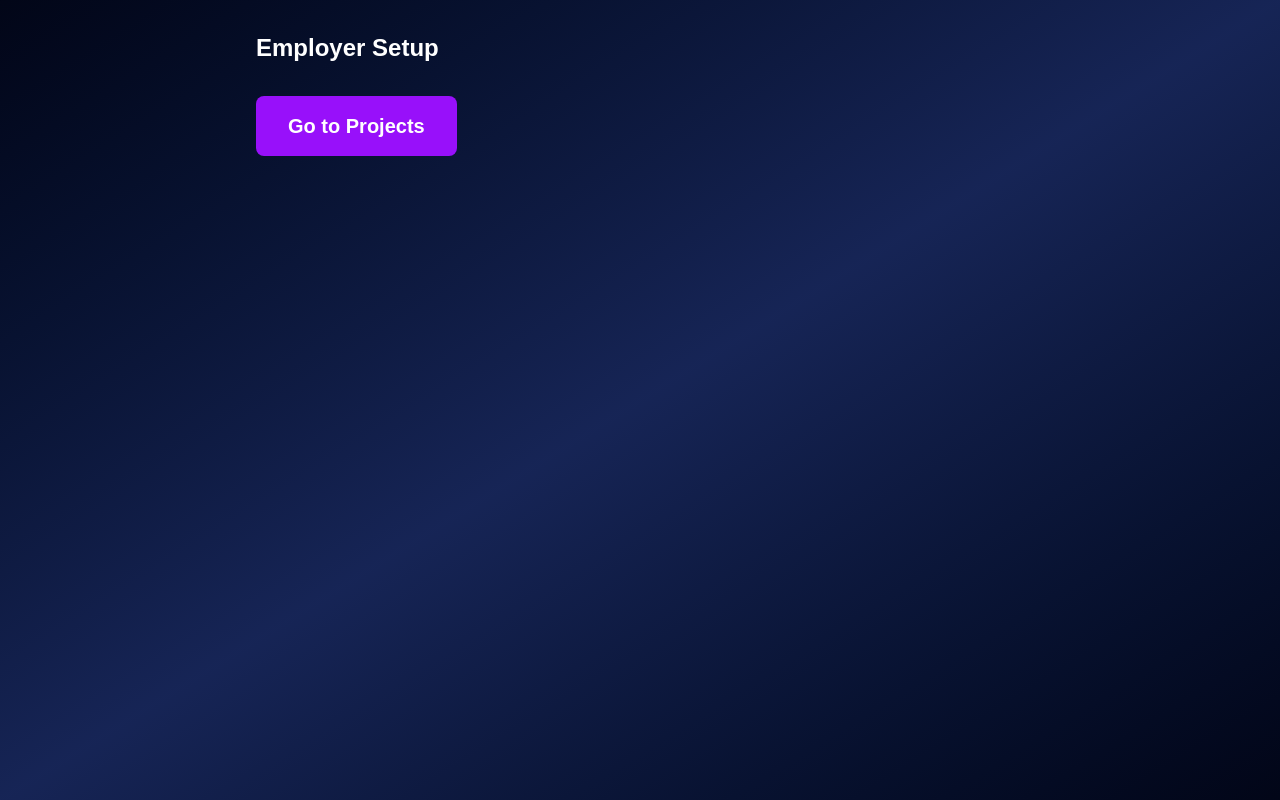
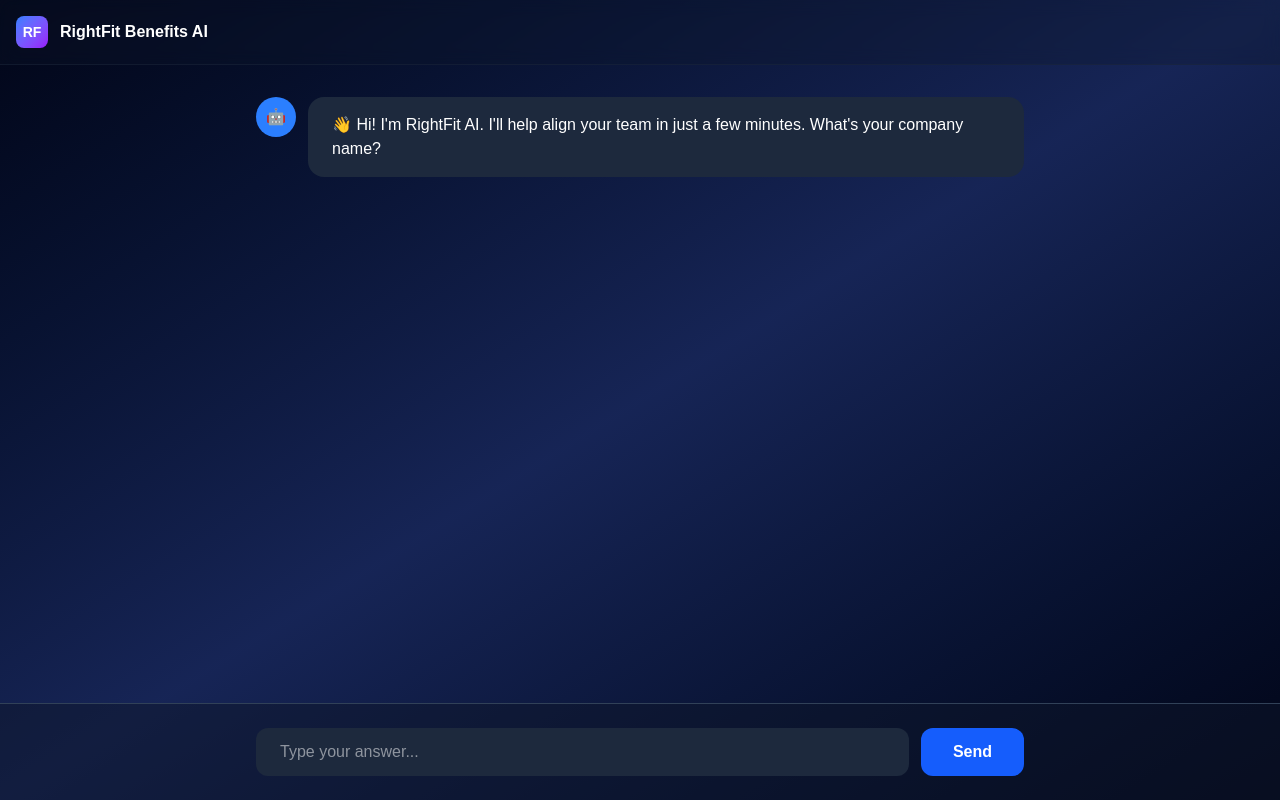
Before and after one commit to dbrazavi-web/broker-matcher, a Next.js app: page /ai-chat in a window 1280 px wide. Built offline with nearby package versions, Linux system fonts and the light colour scheme.

Commit message:
Restore full AI chat with all questions and followups

```diff
--- a/app/ai-chat/page.jsx
+++ b/app/ai-chat/page.jsx
@@ -1,5 +1,5 @@
 'use client';
-import { useState, Suspense } from 'react';
+import { useState, useEffect, useRef, Suspense } from 'react';
 import { useRouter, useSearchParams } from 'next/navigation';
 
 function ChatContent() {
@@ -7,124 +7,195 @@ function ChatContent() {
   const searchParams = useSearchParams();
   const role = searchParams?.get('role') || 'employer';
 
+  const [messages, setMessages] = useState([
+    { role: 'ai', content: role === 'broker'
+      ? "👋 Hi! I'm RightFit AI. Let me get you set up in our broker network - takes 2 minutes. What's your firm name?"
+      : "👋 Hi! I'm RightFit AI. I'll help align your team in just a few minutes. What's your company name?"
+    }
+  ]);
+  const [input, setInput] = useState('');
   const [step, setStep] = useState(0);
-  const [answers, setAnswers] = useState({});
+  const [data, setData] = useState({});
+  const [showFollowups, setShowFollowups] = useState(false);
+  const messagesEndRef = useRef(null);
 
-  // BROKER: Show follow-up questions immediately
-  if (role === 'broker' && step === 0) {
-    const ready = answers.q1 && answers.q2 && answers.q3 && answers.q4;
+  useEffect(() => {
+    messagesEndRef.current?.scrollIntoView({ behavior: "smooth" });
+  }, [messages]);
+
+  const employerQuestions = [
+    { key: 'name', q: "What's your company name?", type: 'text' },
+    { key: 'size', q: "How many employees?", type: 'buttons', opts: ['10-50', '51-200', '201-500', '500+'] },
+    { key: 'email', q: "Your email?", type: 'text' },
+    { key: 'industry', q: "What industry?", type: 'buttons', opts: ['Technology', 'Healthcare', 'Finance', 'Retail', 'Other'] }
+  ];
+
+  const brokerQuestions = [
+    { key: 'name', q: "What's your firm name?", type: 'text' },
+    { key: 'email', q: "Your email?", type: 'text' },
+    { key: 'years', q: "Years of experience?", type: 'buttons', opts: ['0-5', '5-10', '10-15', '15+'] },
+    { key: 'clientSize', q: "Sweet spot client size?", type: 'buttons', opts: ['10-50', '51-200', '201-500', '500+'] },
+    { key: 'specialty', q: "Primary specialty?", type: 'buttons', opts: ['SMB Focus', 'Enterprise', 'Cost Optimization', 'Tech Industry', 'Healthcare'] }
+  ];
+
+  const questions = role === 'broker' ? brokerQuestions : employerQuestions;
+  const currentQ = questions[step];
+
+  const addMsg = (r, c) => setMessages(m => [...m, { role: r, content: c }]);
+
+  const handleAnswer = (ans) => {
+    addMsg('user', ans);
+    const newData = { ...data, [currentQ.key]: ans };
+    setData(newData);
+
+    // EMPLOYER: Show predictions after industry
+    if (role === 'employer' && currentQ.key === 'industry') {
+      setTimeout(() => {
+        setMessages(m => [...m, { role: 'predict' }]);
+      }, 800);
+      return;
+    }
+
+    // BROKER: Show followups after specialty
+    if (role === 'broker' && currentQ.key === 'specialty') {
+      setTimeout(() => {
+        addMsg('ai', 'Perfect! 4 quick follow-ups (30 seconds)...');
+        setTimeout(() => {
+          setShowFollowups(true);
+          setMessages(m => [...m, { role: 'followups' }]);
+        }, 1000);
+      }, 500);
+      return;
+    }
+
+    // Next question
+    if (step < questions.length - 1) {
+      setStep(step + 1);
+      setTimeout(() => addMsg('ai', questions[step + 1].q), 600);
+    }
+  };
 
   return (
-      <div className="min-h-screen bg-gradient-to-br from-slate-950 via-blue-950 to-slate-950 text-white p-8">
+    <div className="min-h-screen bg-gradient-to-br from-slate-950 via-blue-950 to-slate-950 text-white flex flex-col">
+      <nav className="border-b border-slate-800/50 bg-slate-900/30 backdrop-blur p-4">
+        <div className="flex items-center gap-3">
+          <div className="w-8 h-8 bg-gradient-to-br from-blue-500 to-purple-600 rounded-lg flex items-center justify-center">
+            <span className="font-bold text-sm">RF</span>
+          </div>
+          <span className="font-bold">RightFit Benefits AI</span>
+        </div>
+      </nav>
+
+      <div className="flex-1 overflow-auto p-8">
+        <div className="max-w-3xl mx-auto space-y-4">
+          {messages.map((m, i) => (
+            <div key={i}>
+              {m.role === 'ai' && (
+                <div className="flex gap-3">
+                  <div className="w-10 h-10 bg-blue-500 rounded-full flex items-center justify-center flex-shrink-0">🤖</div>
+                  <div className="bg-slate-800 rounded-2xl px-6 py-4">{m.content}</div>
+                </div>
+              )}
+              {m.role === 'user' && (
+                <div className="flex justify-end">
+                  <div className="bg-blue-600 rounded-2xl px-6 py-4">{m.content}</div>
+                </div>
+              )}
+              {m.role === 'predict' && <PredictBox onAccept={() => router.push('/platform/projects')} />}
+              {m.role === 'followups' && <FollowupsBox onComplete={() => router.push('/platform/broker/dashboard')} />}
+            </div>
+          ))}
+          <div ref={messagesEndRef} />
+        </div>
+      </div>
+
+      <div className="border-t border-slate-700 bg-slate-900/50 p-6">
         <div className="max-w-3xl mx-auto">
-          <h1 className="text-2xl font-bold mb-8">Broker Setup - 4 Quick Questions</h1>
-
-          <div className="bg-green-900/30 border-2 border-green-500/50 rounded-xl p-6">
-            <div className="space-y-4 mb-6">
-
-              <div className="bg-slate-900/50 rounded p-4">
-                <p className="text-sm mb-3">Do SMB clients (10-100 employees) get same response time as larger clients?</p>
-                <div className="flex gap-2">
-                  {['Yes', 'No', 'Depends'].map(opt => (
-                    <button
-                      key={opt}
-                      onClick={() => setAnswers({...answers, q1: opt})}
-                      className={`px-4 py-2 rounded transition ${answers.q1 === opt ? 'bg-green-600 text-white' : 'bg-slate-800 text-slate-300 hover:bg-slate-700'}`}
-                    >
+          {!showFollowups && currentQ?.type === 'buttons' && (
+            <div className="flex flex-wrap gap-2 mb-4">
+              {currentQ.opts.map(opt => (
+                <button key={opt} onClick={() => handleAnswer(opt)} className="px-4 py-2 bg-slate-800 hover:bg-slate-700 rounded-lg text-sm transition">
                   {opt}
                 </button>
               ))}
             </div>
-              </div>
-
-              <div className="bg-slate-900/50 rounded p-4">
-                <p className="text-sm mb-3">What's your minimum client size?</p>
-                <div className="flex gap-2">
-                  {['No min', '10-50', '50-100', '100+'].map(opt => (
-                    <button
-                      key={opt}
-                      onClick={() => setAnswers({...answers, q2: opt})}
-                      className={`px-4 py-2 rounded transition ${answers.q2 === opt ? 'bg-green-600 text-white' : 'bg-slate-800 text-slate-300 hover:bg-slate-700'}`}
-                    >
-                      {opt}
-                    </button>
-                  ))}
-                </div>
-              </div>
-
-              <div className="bg-slate-900/50 rounded p-4">
-                <p className="text-sm mb-3">Would employers pay $999/month for guaranteed same-day response?</p>
-                <div className="flex gap-2">
-                  {['Yes', 'Maybe', 'No'].map(opt => (
-                    <button
-                      key={opt}
-                      onClick={() => setAnswers({...answers, q3: opt})}
-                      className={`px-4 py-2 rounded transition ${answers.q3 === opt ? 'bg-green-600 text-white' : 'bg-slate-800 text-slate-300 hover:bg-slate-700'}`}
-                    >
-                      {opt}
-                    </button>
-                  ))}
-                </div>
-              </div>
-
-              <div className="bg-slate-900/50 rounded p-4">
-                <p className="text-sm mb-3">Know brokers who specialize in sub-100 employee companies?</p>
-                <div className="flex gap-2">
-                  {['Yes many', 'A few', 'No rare'].map(opt => (
-                    <button
-                      key={opt}
-                      onClick={() => setAnswers({...answers, q4: opt})}
-                      className={`px-4 py-2 rounded transition ${answers.q4 === opt ? 'bg-green-600 text-white' : 'bg-slate-800 text-slate-300 hover:bg-slate-700'}`}
-                    >
-                      {opt}
-                    </button>
-                  ))}
-                </div>
-              </div>
-
-            </div>
-
-            <button
-              onClick={() => router.push('/platform/broker/dashboard')}
-              disabled={!ready}
-              className={`w-full py-4 rounded-lg font-bold text-lg transition ${
-                ready
-                  ? 'bg-green-600 hover:bg-green-700 cursor-pointer'
-                  : 'bg-slate-700 opacity-50 cursor-not-allowed'
-              }`}
-            >
-              {ready ? '✓ Go to Dashboard!' : `Answer all 4 questions (${Object.keys(answers).length}/4)`}
-            </button>
+          )}
+          {!showFollowups && currentQ?.type === 'text' && (
+            <form onSubmit={(e) => { e.preventDefault(); if (input) { handleAnswer(input); setInput(''); } }} className="flex gap-3">
+              <input value={input} onChange={(e) => setInput(e.target.value)} placeholder="Type your answer..." className="flex-1 px-6 py-3 bg-slate-800 rounded-xl text-white" />
+              <button type="submit" className="px-8 py-3 bg-blue-600 hover:bg-blue-700 rounded-xl font-bold">Send</button>
+            </form>
+          )}
         </div>
       </div>
     </div>
   );
 }
 
-  // EMPLOYER: Simple flow
-  if (role === 'employer' && step === 0) {
+function PredictBox({ onAccept }) {
   return (
-      <div className="min-h-screen bg-gradient-to-br from-slate-950 via-blue-950 to-slate-950 text-white p-8">
-        <div className="max-w-3xl mx-auto">
-          <h1 className="text-2xl font-bold mb-8">Employer Setup</h1>
-          <button
-            onClick={() => router.push('/platform/projects')}
-            className="px-8 py-4 bg-purple-600 hover:bg-purple-700 rounded-lg font-bold text-xl"
-          >
-            Go to Projects
+    <div className="flex gap-3">
+      <div className="w-10 h-10 bg-purple-500 rounded-full flex-shrink-0">✨</div>
+      <div className="flex-1 bg-purple-900/30 border-2 border-purple-500/50 rounded-2xl px-6 py-4">
+        <p className="font-bold mb-2">🔮 AI Predictions</p>
+        <div className="bg-slate-900/50 rounded p-3 mb-4">
+          <span className="text-slate-400">Budget:</span>
+          <span className="ml-2">$100K-$250K</span>
+        </div>
+        <button onClick={onAccept} className="w-full bg-purple-600 hover:bg-purple-700 py-3 rounded-lg font-bold">
+          ✓ Accept & Continue
         </button>
       </div>
     </div>
   );
 }
 
-  return <div className="min-h-screen bg-slate-950 text-white p-8">Loading...</div>;
+function FollowupsBox({ onComplete }) {
+  const [a, setA] = useState({});
+  const ready = a.q1 && a.q2 && a.q3 && a.q4;
+
+  const qs = [
+    { k: 'q1', q: 'Do SMB clients (10-100 employees) get same response time as larger clients?', opts: ['Yes', 'No', 'Depends'] },
+    { k: 'q2', q: "What's your minimum client size?", opts: ['No min', '10-50', '50-100', '100+'] },
+    { k: 'q3', q: 'Would employers pay $999/month for guaranteed same-day response?', opts: ['Yes', 'Maybe', 'No'] },
+    { k: 'q4', q: 'Know brokers who specialize in sub-100 employee companies?', opts: ['Yes many', 'A few', 'No rare'] }
+  ];
+
+  return (
+    <div className="flex gap-3">
+      <div className="w-10 h-10 bg-green-500 rounded-full flex-shrink-0">📋</div>
+      <div className="flex-1 bg-green-900/30 border-2 border-green-500/50 rounded-2xl px-6 py-4">
+        <p className="font-bold mb-4">Quick Follow-ups</p>
+        <div className="space-y-3 mb-4">
+          {qs.map(q => (
+            <div key={q.k} className="bg-slate-900/50 rounded p-3">
+              <p className="text-sm mb-2">{q.q}</p>
+              <div className="flex flex-wrap gap-2">
+                {q.opts.map(o => (
+                  <button
+                    key={o}
+                    onClick={() => setA({...a, [q.k]: o})}
+                    className={`px-3 py-1 rounded text-xs transition ${a[q.k]===o ? 'bg-green-600 text-white' : 'bg-slate-800 hover:bg-slate-700'}`}
+                  >
+                    {o}
+                  </button>
+                ))}
+              </div>
+            </div>
+          ))}
+        </div>
+        <button
+          onClick={onComplete}
+          disabled={!ready}
+          className={`w-full py-3 rounded-lg font-bold transition ${ready ? 'bg-green-600 hover:bg-green-700' : 'bg-slate-700 opacity-50 cursor-not-allowed'}`}
+        >
+          {ready ? '✓ Complete!' : `Answer all 4 (${Object.keys(a).length}/4)`}
+        </button>
+      </div>
+    </div>
+  );
 }
 
 export default function AIChat() {
-  return (
-    <Suspense fallback={<div className="min-h-screen bg-slate-950 text-white flex items-center justify-center">Loading...</div>}>
-      <ChatContent />
-    </Suspense>
-  );
+  return <Suspense fallback={<div className="min-h-screen bg-slate-950 text-white flex items-center justify-center">Loading...</div>}><ChatContent /></Suspense>;
 }
```
Lines whose indentation alone changed are shown as unchanged.
